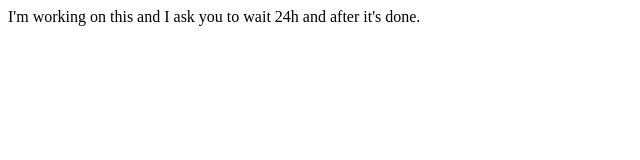
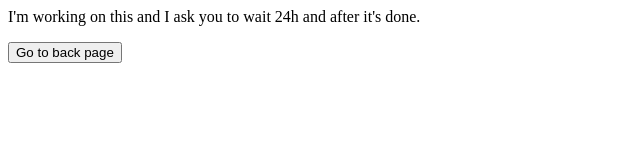
Before and after one commit to narcislazar/HTML-Basic, a plain HTML site: page index.html in a window 1280 px wide. Shown: the whole page, without its empty margins (0-640 px from the left). Drawn offline with Linux system fonts and the light colour scheme.

Commit message:
Update index.html

```diff
--- a/index.html
+++ b/index.html
@@ -4,5 +4,6 @@
 </head>
 <body>
 <p>I'm working on this and I ask you to wait 24h and after it's done.</p>
+  <input class="MyButton" onclick="window.location.href='https://narcys20.github.io/HTML-Editors/'" type="button" value="Go to back page" target="_blank"/>
 </body>
 </html>
```
